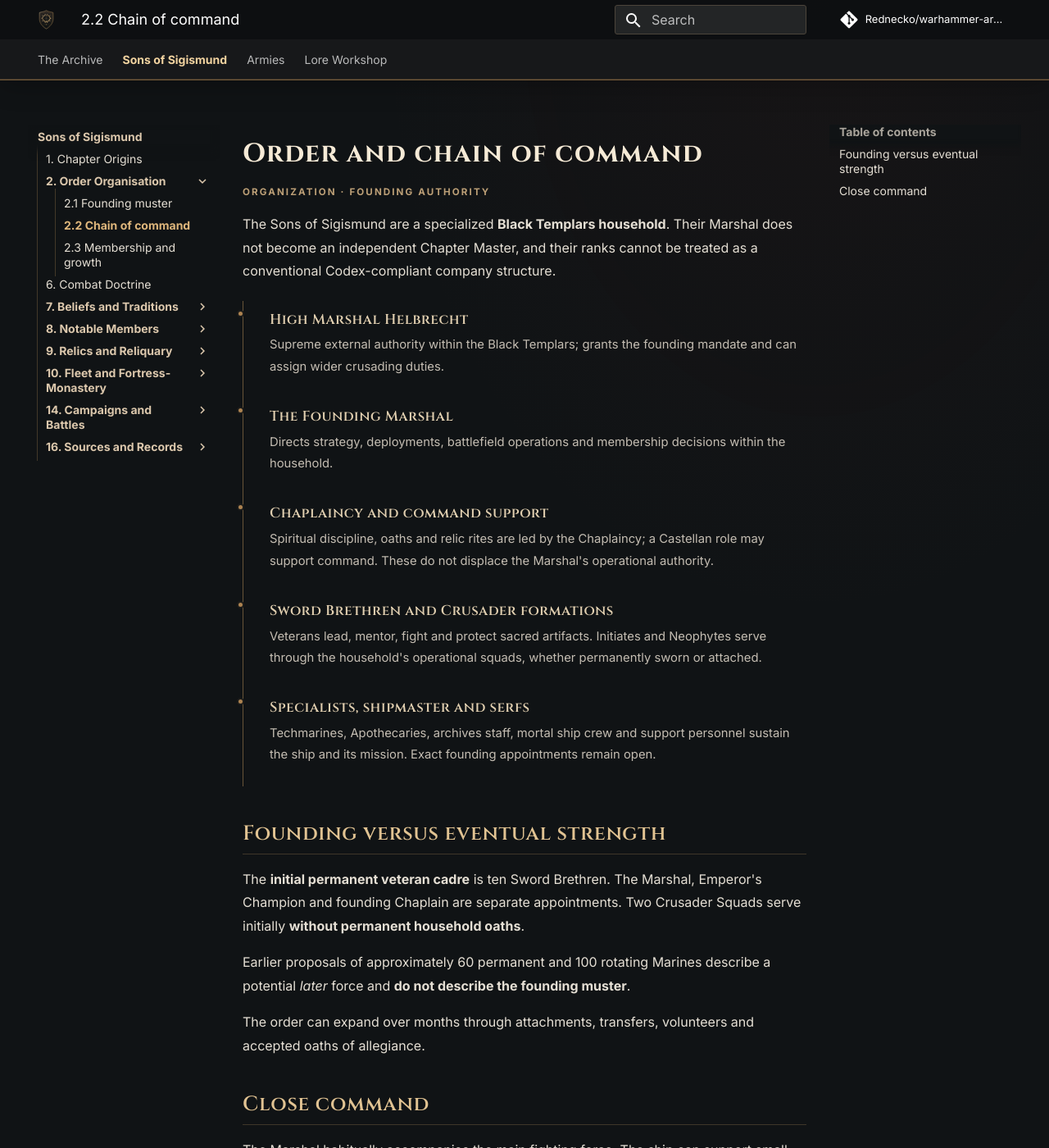
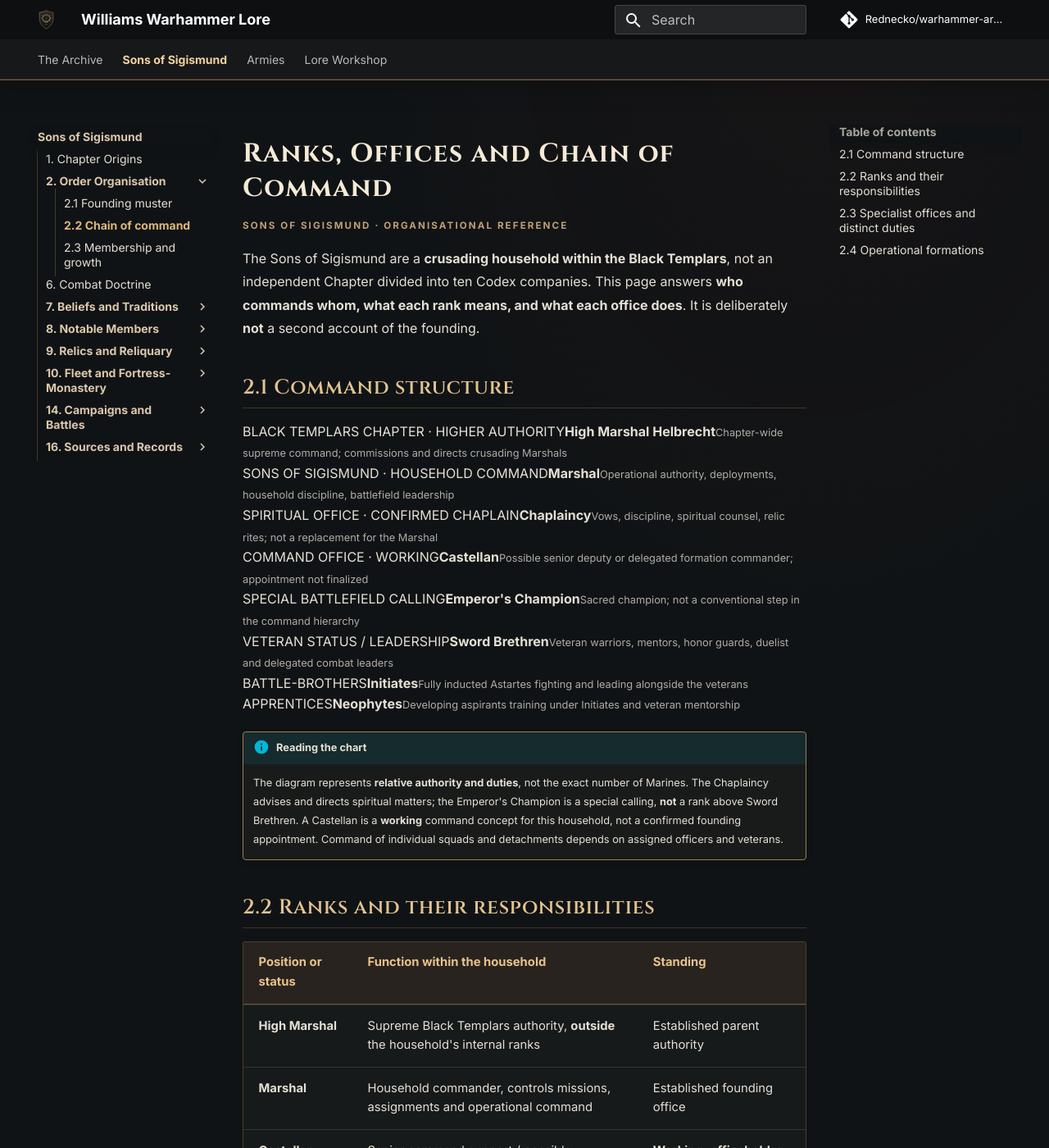
Before and after one commit to Rednecko/warhammer-archives, an MkDocs documentation site: the page built from docs/sons-of-sigismund/organization/chain-of-command.md, in a window 1280 px wide and 1400 px high. Shown: the whole window at 82% size. Built offline with MkDocs 1.6.1 and Material for MkDocs 9.7.7, drawn with Linux system fonts in a browser that asks for light colours; comment, search, counter and statistics services are not loaded; some of the changed text lies outside the part shown.

Commit message:
Rebuild organisation as roles ranks and genuine command chart without duplicate founding roster

```diff
--- a/docs/sons-of-sigismund/organization/chain-of-command.md
+++ b/docs/sons-of-sigismund/organization/chain-of-command.md
@@ -1,27 +1,66 @@
-# Order and chain of command
+# Ranks, Offices and Chain of Command
 
-<div class="archive-page-label">Organization · Founding authority</div>
+<div class="archive-page-label">Sons of Sigismund · Organisational reference</div>
 
-The Sons of Sigismund are a specialized **Black Templars household**. Their Marshal does not become an independent Chapter Master, and their ranks cannot be treated as a conventional Codex-compliant company structure.
+The Sons of Sigismund are a **crusading household within the Black Templars**, not an independent Chapter divided into ten Codex companies. This page answers **who commands whom, what each rank means, and what each office does**. It is deliberately **not** a second account of the founding.
 
-<div class="archive-steps">
-  <div class="archive-step"><h3>High Marshal Helbrecht</h3><p>Supreme external authority within the Black Templars; grants the founding mandate and can assign wider crusading duties.</p></div>
-  <div class="archive-step"><h3>The Founding Marshal</h3><p>Directs strategy, deployments, battlefield operations and membership decisions within the household.</p></div>
-  <div class="archive-step"><h3>Chaplaincy and command support</h3><p>Spiritual discipline, oaths and relic rites are led by the Chaplaincy; a Castellan role may support command. These do not displace the Marshal's operational authority.</p></div>
-  <div class="archive-step"><h3>Sword Brethren and Crusader formations</h3><p>Veterans lead, mentor, fight and protect sacred artifacts. Initiates and Neophytes serve through the household's operational squads, whether permanently sworn or attached.</p></div>
-  <div class="archive-step"><h3>Specialists, shipmaster and serfs</h3><p>Techmarines, Apothecaries, archives staff, mortal ship crew and support personnel sustain the ship and its mission. Exact founding appointments remain open.</p></div>
+## 2.1 Command structure
+
+<div class="org-hierarchy" role="img" aria-label="Black Templars High Marshal above the household Marshal, supported by Chaplaincy and specialist offices, with veterans, Initiates and Neophytes in operational formations">
+  <div class="org-tier"><div class="org-node org-external"><span class="org-eyebrow">BLACK TEMPLARS CHAPTER · HIGHER AUTHORITY</span><strong>High Marshal Helbrecht</strong><small>Chapter-wide supreme command; commissions and directs crusading Marshals</small></div></div>
+  <div class="org-connector"></div>
+  <div class="org-tier"><div class="org-node org-command"><span class="org-eyebrow">SONS OF SIGISMUND · HOUSEHOLD COMMAND</span><strong>Marshal</strong><small>Operational authority, deployments, household discipline, battlefield leadership</small></div></div>
+  <div class="org-connector"></div>
+  <div class="org-council">
+    <div class="org-node"><span class="org-eyebrow">SPIRITUAL OFFICE · CONFIRMED CHAPLAIN</span><strong>Chaplaincy</strong><small>Vows, discipline, spiritual counsel, relic rites; not a replacement for the Marshal</small></div>
+    <div class="org-node org-provisional"><span class="org-eyebrow">COMMAND OFFICE · WORKING</span><strong>Castellan</strong><small>Possible senior deputy or delegated formation commander; appointment not finalized</small></div>
+    <div class="org-node"><span class="org-eyebrow">SPECIAL BATTLEFIELD CALLING</span><strong>Emperor's Champion</strong><small>Sacred champion; not a conventional step in the command hierarchy</small></div>
+  </div>
+  <div class="org-connector"></div>
+  <div class="org-tier"><div class="org-node"><span class="org-eyebrow">VETERAN STATUS / LEADERSHIP</span><strong>Sword Brethren</strong><small>Veteran warriors, mentors, honor guards, duelist and delegated combat leaders</small></div></div>
+  <div class="org-connector"></div>
+  <div class="org-operational">
+    <div class="org-node"><span class="org-eyebrow">BATTLE-BROTHERS</span><strong>Initiates</strong><small>Fully inducted Astartes fighting and leading alongside the veterans</small></div>
+    <div class="org-node"><span class="org-eyebrow">APPRENTICES</span><strong>Neophytes</strong><small>Developing aspirants training under Initiates and veteran mentorship</small></div>
+  </div>
 </div>
 
-## Founding versus eventual strength
+!!! info "Reading the chart"
+    The diagram represents **relative authority and duties**, not the exact number of Marines. The Chaplaincy advises and directs spiritual matters; the Emperor's Champion is a special calling, **not** a rank above Sword Brethren. A Castellan is a **working** command concept for this household, not a confirmed founding appointment. Command of individual squads and detachments depends on assigned officers and veterans.
 
-The **initial permanent veteran cadre** is ten Sword Brethren. The Marshal, Emperor's Champion and founding Chaplain are separate appointments. Two Crusader Squads serve initially **without permanent household oaths**.
+## 2.2 Ranks and their responsibilities
 
-Earlier proposals of approximately 60 permanent and 100 rotating Marines describe a potential *later* force and **do not describe the founding muster**.
+| Position or status | Function within the household | Standing |
+|---|---|---|
+| **High Marshal** | Supreme Black Templars authority, **outside** the household's internal ranks | Established parent authority |
+| **Marshal** | Household commander, controls missions, assignments and operational command | Established founding office |
+| **Castellan** | Senior command support / possible delegated formation commander | **Working; officeholder not appointed** |
+| **Sword Brother** | Veteran distinction; experienced combatant, mentor and potential squad leader | Established |
+| **Initiate** | Battle-brother undertaking full combat duty; may be apprenticed to veterans | Established Black Templars structure |
+| **Neophyte** | Apprentice warrior mentored toward Initiate status | Established Black Templars structure |
 
-The order can expand over months through attachments, transfers, volunteers and accepted oaths of allegiance.
+Rank or veteran status does not automatically determine **household allegiance**. Temporarily attached Black Templars retain the relationship to their parent crusade until accepted under the Sons' Oath of Allegiance.
 
-## Close command
+## 2.3 Specialist offices and distinct duties
 
-The Marshal habitually accompanies the main fighting force. The ship can support small detachments on neighboring battlefields or specialized recovery operations, but the order's core is not intended to fragment into numerous distant, autonomous companies.
+| Office | Responsibility | Household status |
+|---|---|---|
+| **Chaplain** | Spiritual authority, litanies, induction rites and religious discipline; serves alongside the Marshal | One founding Chaplain established; expanded **High Chaplain** concept still working |
+| **Emperor's Champion** | Sacred combat office and champion's duties rather than routine command of squadrons | Present at founding; personal history open |
+| **Household duelist** | Designated Sword Brother for formal martial and ceremonial duties | Established among the original Sword Brethren; **not** a second Emperor's Champion |
+| **Honor guard** | Personal protection, close service and battlefield attendance upon the Marshal | Established veteran assignment |
+| **Techmarine / forge personnel** | Care of arms, vehicles, wargear and technical aspects of relic preservation | Function established; individual first appointments open |
+| **Apothecarion** | Treatment, gene-seed stewardship and the medical support of Astartes | Function and ship facilities planned; individual appointments open |
+| **Shipmaster and mortal crew** | Voidship operation, watchkeeping, engineering, logistics and human service | Necessary command and crew functions; actual personnel and internal organization open |
 
-[Founding muster →](founding-cadre.md) · [Membership and oaths →](membership.md)
+The **Shipmaster** commands the ship's regular operations under the Marshal's overarching authority; the bridge chain of command is not identical to an Astartes combat squad's hierarchy.
+
+## 2.4 Operational formations
+
+**Crusader Squads** combine Initiates and Neophytes under appropriate combat supervision. **Sword Brethren** can serve alongside squads as veteran mentors, lead detachments, remain with the Marshal as honor guard or hold specialized responsibilities. The order is sufficiently small that the Marshal frequently fights beside the same warriors.
+
+The structure is **functional**, not a fixed ten-company chart. Individual unit names, squad sizes, command billets and future appointments are still being developed.
+
+<div class="archive-strip"><strong>Where is the founding roster?</strong> The names, initial appointment numbers and original ten-Sword-Brethren allocation belong in <a href="../history/founding/#the-cruiser-and-first-muster">Chapter Origins — The cruiser and first muster</a>. This page records <em>offices and authority</em>, not a duplicate list of who was founded when.</div>
+
+[Chapter Origins →](../history/founding.md) · [Membership and allegiance →](membership.md) · [Personnel biographies →](../characters/command-household.md)
```
